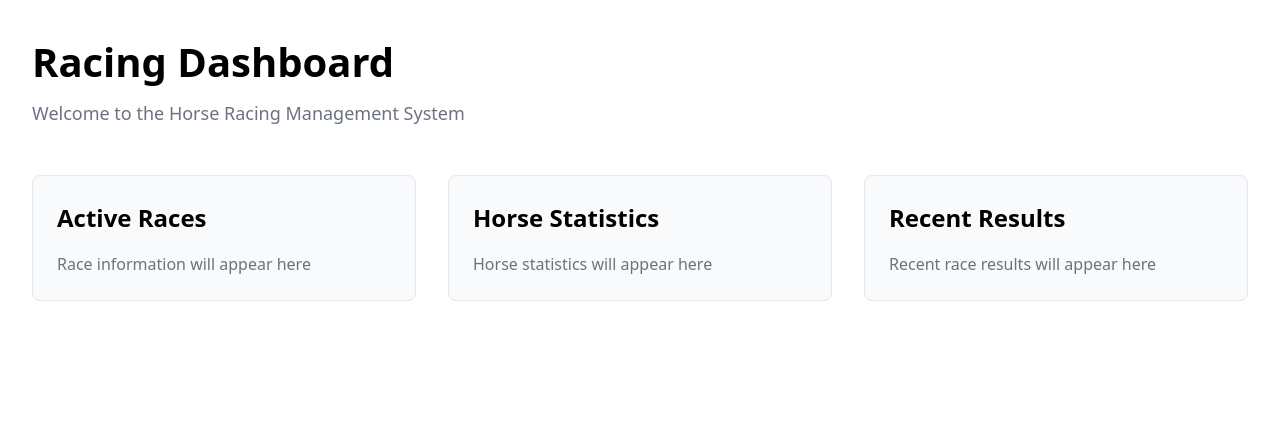
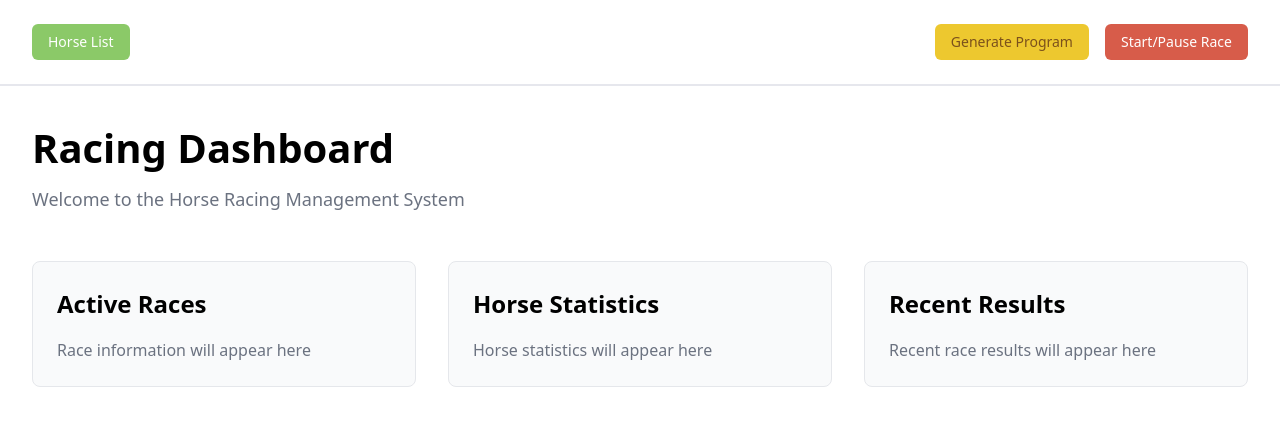
Before and after one commit to turanibrahim/horse-race, a Vue app: page / in a window 1280 px wide. Shown: the top 426 px of the page. Built offline with nearby package versions, Linux system fonts and the light colour scheme.

Commit message:
feat: implement racing dashboard header with navigation buttons and integrate into racing dashboard page

```diff
--- /dev/null
+++ b/src/components/organisms/racing-dashboard-header.vue
@@ -0,0 +1,31 @@
+<script setup lang="ts">
+import VButton from '@/components/atoms/v-button.vue';
+
+const handleHorseList = () => {
+};
+
+const handleGenerateProgram = () => {
+};
+
+const handleStartPauseRace = () => {
+};
+</script>
+
+<template>
+  <header class="flex justify-between items-center px-8 py-6 bg-white border-b-2 border-cool-gray-200 -mx-8 -mt-8 mb-8">
+    <div class="flex gap-4">
+      <v-button variant="primary" size="md" @click="handleHorseList">
+        Horse List
+      </v-button>
+    </div>
+
+    <div class="flex gap-4">
+      <v-button variant="secondary" size="md" @click="handleGenerateProgram">
+        Generate Program
+      </v-button>
+      <v-button variant="accent" size="md" @click="handleStartPauseRace">
+        Start/Pause Race
+      </v-button>
+    </div>
+  </header>
+</template>
--- a/src/pages/racing-dashboard.page.vue
+++ b/src/pages/racing-dashboard.page.vue
@@ -1,5 +1,6 @@
 <script setup lang="ts">
 import { onMounted, ref } from 'vue';
+import RacingDashboardHeader from '@/components/organisms/racing-dashboard-header.vue';
 
 const isLoading = ref(true);
 
@@ -14,6 +15,8 @@ onMounted(async () => {
 
 <template>
   <div class="racing-dashboard">
+    <racing-dashboard-header />
+
     <header class="dashboard-header">
       <h1>Racing Dashboard</h1>
       <p>Welcome to the Horse Racing Management System</p>
```
Also changed, not shown: 1 other file (tests, documents, lock files or other folders).
